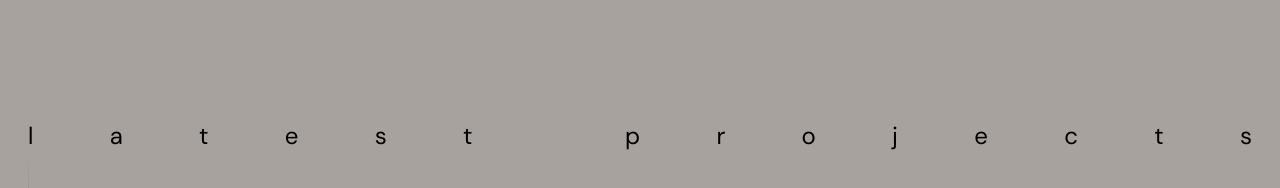
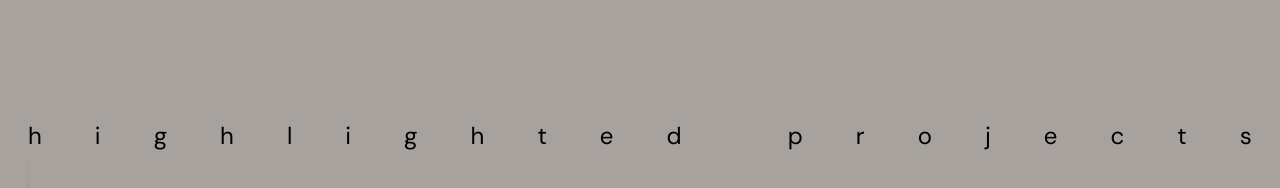
Before and after one commit to anindyoo/portfolio, a React (Create React App) app: page / in a window 1280 px wide. Shown: the part 820-1008 px from the top of the page. Built offline with nearby package versions, Linux system fonts and the light colour scheme.

Commit message:
feat: change latest projects to highlighted projects.

```diff
--- a/src/components/Projects/Projects.jsx
+++ b/src/components/Projects/Projects.jsx
@@ -18,7 +18,7 @@ const Projects = (props) => {
       flex flew-row justify-between
       text-2xl"
       >
-        {[...'latest projects'].map((letter, index) => (
+        {[...'highlighted projects'].map((letter, index) => (
           <span key={`latestProjects-${index}`}>{letter}</span>
         ))}
       </div>
```
